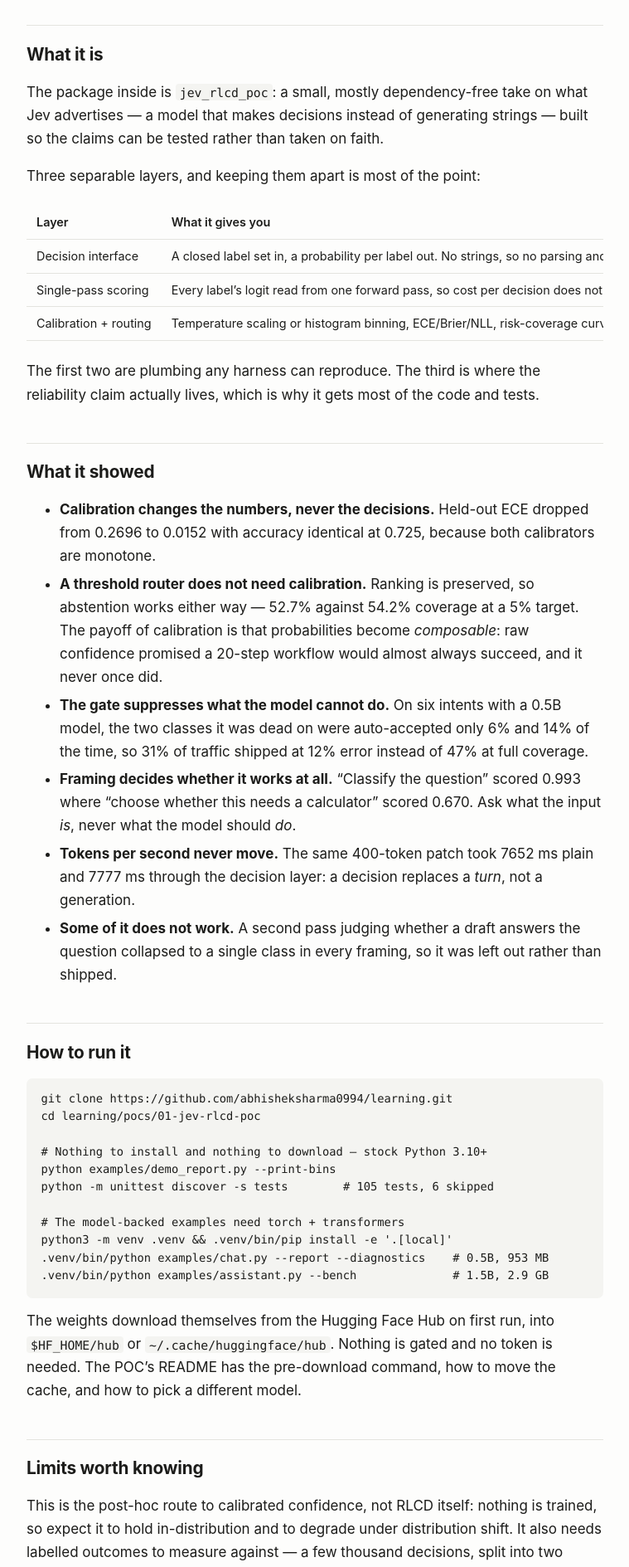
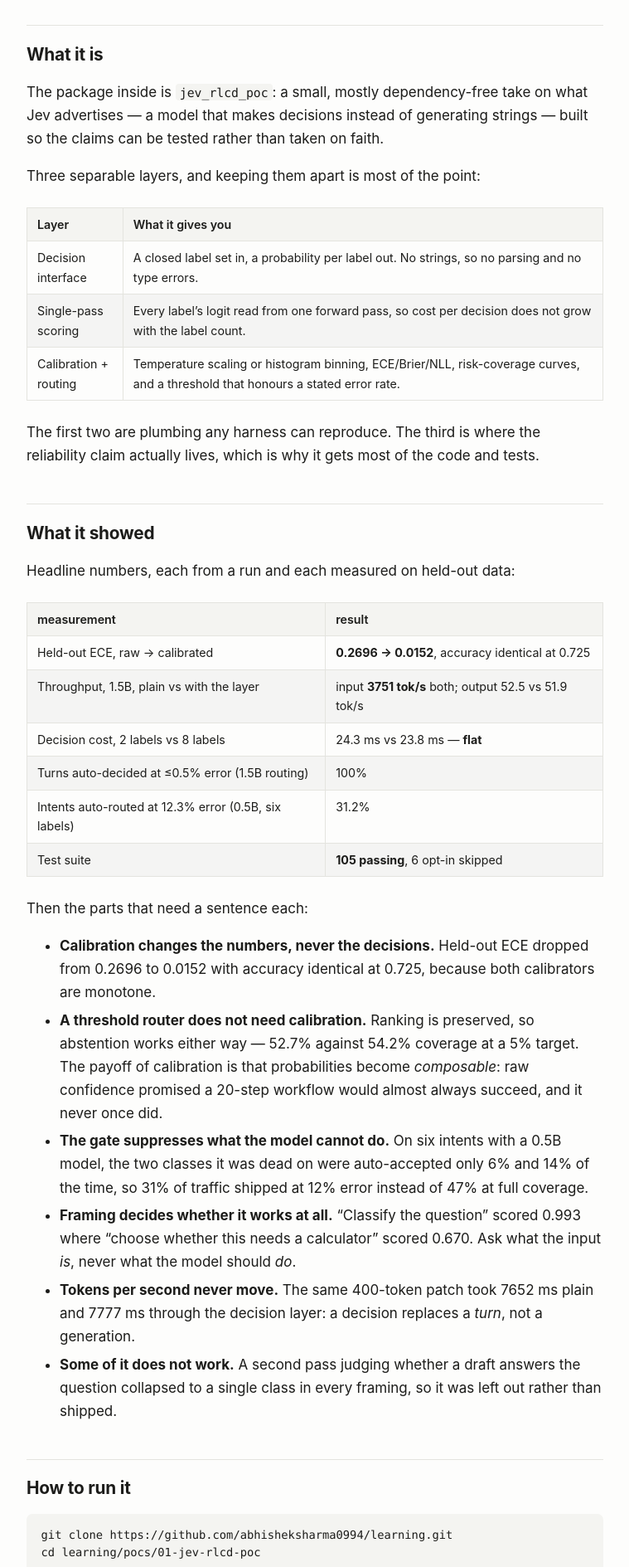
Before and after one commit to abhisheksharma0994/learning, a Jekyll site: the page built from docs/_pocs/jev-rlcd-poc.md, in a window 1280 px wide. Shown: the part 316-2205 px from the top of the page at 83% size, without its empty margins (260-1019 px from the left). Built offline with Jekyll 4.4.1, drawn with Linux system fonts in a browser that asks for light colours.

Commit message:
Fix the table styling that made tables invisible on the POC page
The stylesheet applied white-space: nowrap to every cell. The POC page's layers
table has prose in its second column, so nowrap made it 1034px wide inside a
736px column: it rendered inside a scroll box showing a single sliver of text,
with only bottom borders and no header tint, which reads as a strip of loose
words rather than a table. Body and header cells now wrap, with ruled edges and a
tinted header row.

I kept the table's own scroll box. Measuring two candidate strategies on both
table shapes showed it is load-bearing rather than the cause: as a plain table, a
seven-column table pushes the whole page sideways (825px of content in a 640px
viewport), while the scroll box keeps everything in place. Confirmed that borders
still collapse correctly with display: block - 0px between adjacent cells.

Verified with headless Chrome, measuring box width, column overflow, internal
scrolling and cell borders for both table shapes at 1280/900/640px: both now fit
the column, nothing sticks out, and the page no longer scrolls horizontally.

Also adds a headline-numbers table to the POC page, which previously presented
its results as a bullet list only.

🤖 Generated with Codebuff
Co-Authored-By: Codebuff <noreply@codebuff.com>

```diff
--- a/docs/_pocs/jev-rlcd-poc.md
+++ b/docs/_pocs/jev-rlcd-poc.md
@@ -30,6 +30,19 @@ The first two are plumbing any harness can reproduce. The third is where the
 reliability claim actually lives, which is why it gets most of the code and tests.
 
 ## What it showed
+
+Headline numbers, each from a run and each measured on held-out data:
+
+| measurement | result |
+| --- | --- |
+| Held-out ECE, raw → calibrated | **0.2696 → 0.0152**, accuracy identical at 0.725 |
+| Throughput, 1.5B, plain vs with the layer | input **3751 tok/s** both; output 52.5 vs 51.9 tok/s |
+| Decision cost, 2 labels vs 8 labels | 24.3 ms vs 23.8 ms — **flat** |
+| Turns auto-decided at ≤0.5% error (1.5B routing) | 100% |
+| Intents auto-routed at 12.3% error (0.5B, six labels) | 31.2% |
+| Test suite | **105 passing**, 6 opt-in skipped |
+
+Then the parts that need a sentence each:
 
 - **Calibration changes the numbers, never the decisions.** Held-out ECE dropped
   from 0.2696 to 0.0152 with accuracy identical at 0.725, because both calibrators
--- a/docs/assets/style.css
+++ b/docs/assets/style.css
@@ -5,6 +5,7 @@
   --rule: #e4e4df;
   --link: #1a5fb4;
   --code-bg: #f4f4f1;
+  --stripe: rgba(128, 128, 128, 0.07);
 }
 
 @media (prefers-color-scheme: dark) {
@@ -15,6 +16,7 @@
     --rule: #2e2e34;
     --link: #7cacf8;
     --code-bg: #212127;
+    --stripe: rgba(255, 255, 255, 0.04);
   }
 }
 
@@ -119,24 +121,38 @@ pre {
 
 pre code { background: none; padding: 0; font-size: 1em; }
 
-/* Tables are the data in these posts, so they get room and stay scrollable. */
+/* Tables carry the data in these posts, so they have to read as tables: wrapping
+   cells, ruled edges, a tinted header. Do NOT put `white-space: nowrap` on body
+   cells. Prose in a cell then cannot wrap, the table grows far wider than the
+   column, and it ends up looking like a strip of loose text in a scroll box
+   rather than a table. Keep nowrap for headers only, which are short. */
 table {
   border-collapse: collapse;
   width: 100%;
-  margin: 1.4rem 0;
-  font-size: 0.9rem;
+  margin: 1.5rem 0;
+  font-size: 0.89rem;
+  /* A scroll box on the table itself. Inert when the content fits, and when a
+     table is genuinely too wide for the column it scrolls instead of pushing the
+     whole page sideways. Measured: borders still collapse correctly (0px between
+     adjacent cells) with display: block. */
   display: block;
   overflow-x: auto;
 }
 
 th, td {
   text-align: left;
+  vertical-align: top;
   padding: 0.5rem 0.75rem;
-  border-bottom: 1px solid var(--rule);
-  white-space: nowrap;
+  border: 1px solid var(--rule);
+  overflow-wrap: anywhere;
 }
 
-th { font-weight: 620; }
+th {
+  font-weight: 620;
+  background: var(--code-bg);
+}
+
+tbody tr:nth-child(even) { background: var(--stripe); }
 
 /* ------------------------------------------------------------------ meta */
 
```
